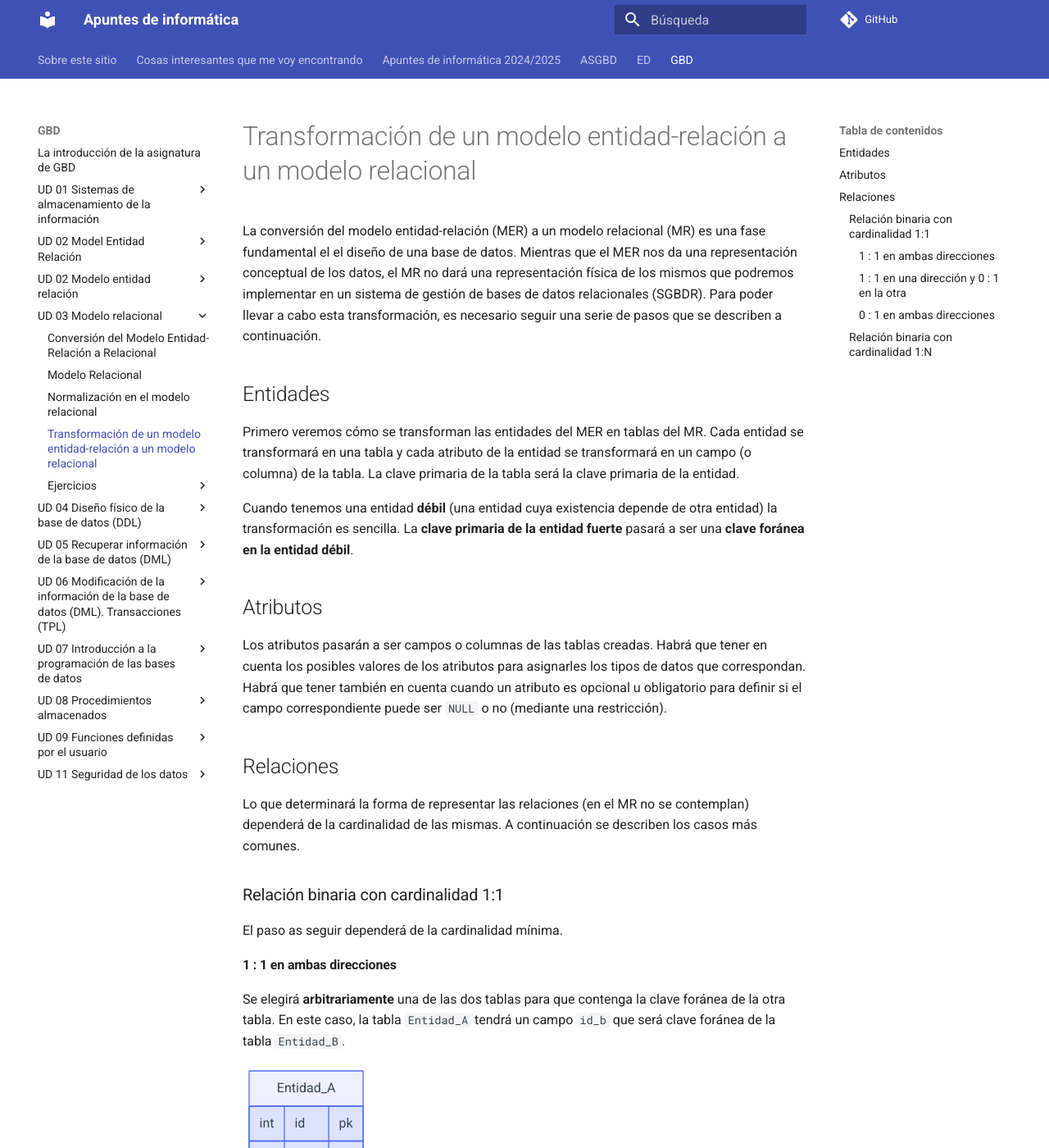
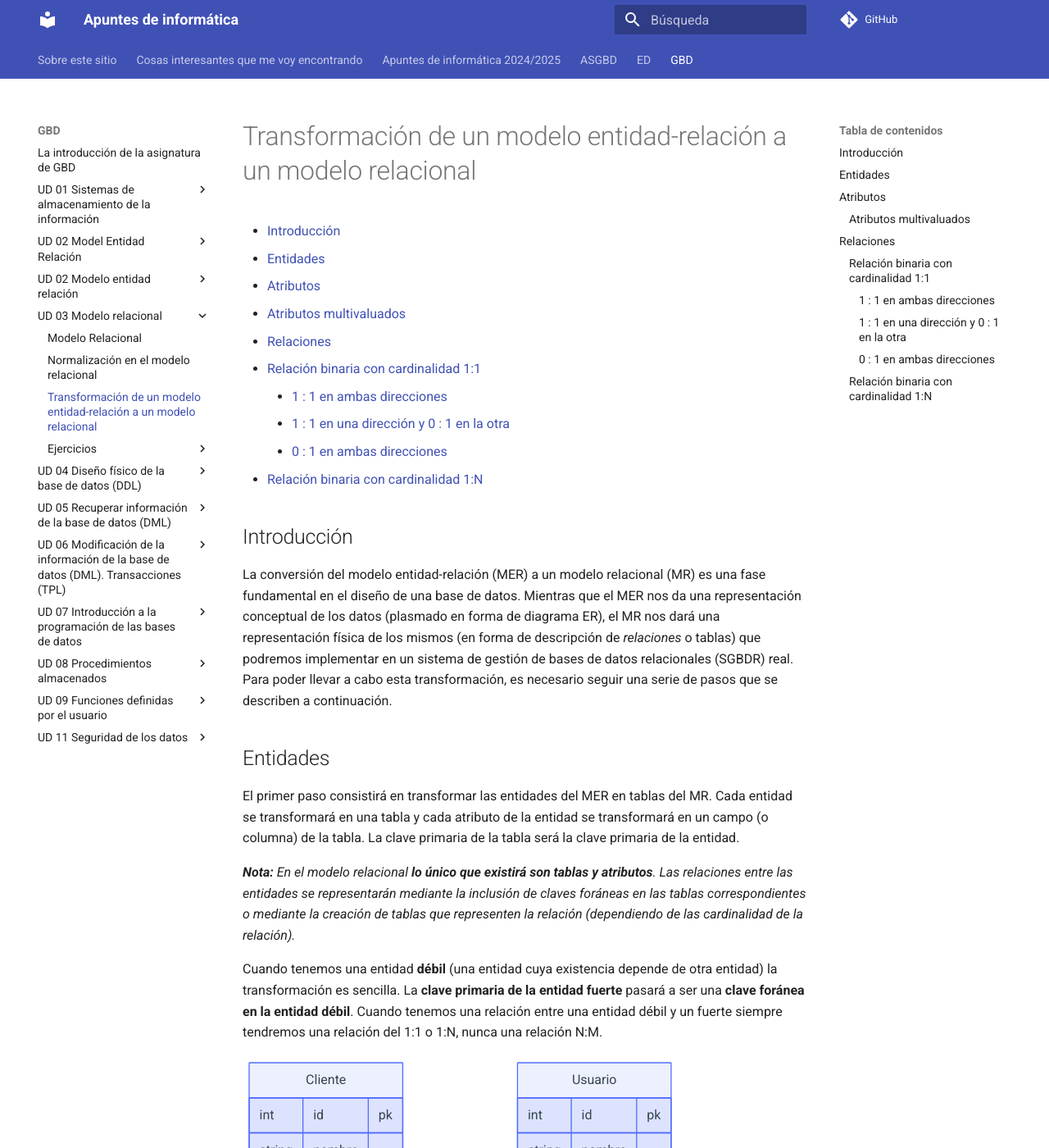
Before and after one commit to mmourazos/Curso-2024-2025, an MkDocs documentation site: the page built from docs/GBD/UD 03 - Modelo relacional/Transformación M ER - M relacional.md, in a window 1280 px wide and 1400 px high. Shown: the whole window at 82% size. Built offline with MkDocs 1.6.1 and Material for MkDocs 9.7.7, drawn with Linux system fonts in a browser that asks for light colours; comment, search, counter and statistics services are not loaded; some of the changed text lies outside the part shown.

Commit message:
Repaso modelo er a relacional.

````diff
--- a/docs/GBD/UD 03 - Modelo relacional/Conversión M ER - Relacional.md
+++ /dev/null
@@ -1,3 +0,0 @@
-# Conversión del Modelo Entidad-Relación a Relacional
-
-## Introducción
--- a/docs/GBD/UD 03 - Modelo relacional/Transformación M ER - M relacional.md
+++ b/docs/GBD/UD 03 - Modelo relacional/Transformación M ER - M relacional.md
@@ -1,16 +1,93 @@
 # Transformación de un modelo entidad-relación a un modelo relacional
 
-La conversión del modelo entidad-relación (MER) a un modelo relacional (MR) es una fase fundamental el el diseño de una base de datos. Mientras que el MER nos da una representación conceptual de los datos, el MR no dará una representación física de los mismos que podremos implementar en un sistema de gestión de bases de datos relacionales (SGBDR). Para poder llevar a cabo esta transformación, es necesario seguir una serie de pasos que se describen a continuación.
+<!-- toc -->
+
+- [Introducción](#introduccion)
+- [Entidades](#entidades)
+- [Atributos](#atributos)
+  * [Atributos multivaluados](#atributos-multivaluados)
+- [Relaciones](#relaciones)
+  * [Relación binaria con cardinalidad 1:1](#relacion-binaria-con-cardinalidad-11)
+    + [1 : 1 en ambas direcciones](#1--1-en-ambas-direcciones)
+    + [1 : 1 en una dirección y 0 : 1 en la otra](#1--1-en-una-direccion-y-0--1-en-la-otra)
+    + [0 : 1 en ambas direcciones](#0--1-en-ambas-direcciones)
+  * [Relación binaria con cardinalidad 1:N](#relacion-binaria-con-cardinalidad-1n)
+
+<!-- tocstop -->
+
+## Introducción
+
+La conversión del modelo entidad-relación (MER) a un modelo relacional (MR) es una fase fundamental en el diseño de una base de datos. Mientras que el MER nos da una representación conceptual de los datos (plasmado en forma de diagrama ER), el MR nos dará una representación física de los mismos (en forma de descripción de _relaciones_ o tablas) que podremos implementar en un sistema de gestión de bases de datos relacionales (SGBDR) real. Para poder llevar a cabo esta transformación, es necesario seguir una serie de pasos que se describen a continuación.
 
 ## Entidades
 
-Primero veremos cómo se transforman las entidades del MER en tablas del MR. Cada entidad se transformará en una tabla y cada atributo de la entidad se transformará en un campo (o columna) de la tabla. La clave primaria de la tabla será la clave primaria de la entidad.
+El primer paso consistirá en transformar las entidades del MER en tablas del MR. Cada entidad se transformará en una tabla y cada atributo de la entidad se transformará en un campo (o columna) de la tabla. La clave primaria de la tabla será la clave primaria de la entidad.
 
-Cuando tenemos una entidad **débil** (una entidad cuya existencia depende de otra entidad) la transformación es sencilla. La **clave primaria de la entidad fuerte** pasará a ser una **clave foránea en la entidad débil**.
+_**Nota:** En el modelo relacional **lo único que existirá son tablas y atributos**. Las relaciones entre las entidades se representarán mediante la inclusión de claves foráneas en las tablas correspondientes o mediante la creación de tablas que representen la relación (dependiendo de las cardinalidad de la relación)._
+
+Cuando tenemos una entidad **débil** (una entidad cuya existencia depende de otra entidad) la transformación es sencilla. La **clave primaria de la entidad fuerte** pasará a ser una **clave foránea en la entidad débil**. Cuando tenemos una relación entre una entidad débil y un fuerte siempre tendremos una relación del 1:1 o 1:N, nunca una relación N:M.
+
+```mermaid
+erDiagram
+
+Cliente ||--o{ Factura : tiene
+
+Usuario ||--|| Direccion : "vive en"
+
+Cliente {
+  int id pk
+  string nombre
+}
+
+Usuario {
+  int id pk
+  string nombre
+}
+
+Factura {
+  int id pk
+  int id_cliente fk
+}
+
+Direccion {
+  int id pk
+  int id_usuario fk
+}
+```
 
 ## Atributos
 
 Los atributos pasarán a ser campos o columnas de las tablas creadas. Habrá que tener en cuenta los posibles valores de los atributos para asignarles los tipos de datos que correspondan. Habrá que tener también en cuenta cuando un atributo es opcional u obligatorio para definir si el campo correspondiente puede ser `NULL` o no (mediante una restricción).
+
+### Atributos multivaluados
+
+Cuando una entidad tenga atributos multivaluados, estos se transformarán o no en una tabla nueva (como cualquier otra entidad) dependiendo de las siguientes consideraciones.
+
+Si el número de valores que puede tener el atributo multivaluado es fijo, se puede representar como un conjunto de campos en la tabla de la entidad a la que pertenece. Por ejemplo, si tenemos una entidad `Persona` con un atributo `teléfonos` que puede tener hasta 3 valores, se puede representar como `telefono1`, `telefono2` y `telefono3` (o `t_fijo`, `t_movil`, etc.) en la tabla `Persona`.
+
+Si el número de valores que puede tener el atributo multivaluado es variable, se creará una tabla nueva para representar este atributo que pasará a comportarse como una entidad.
+
+En esta tabla se incluirán los atributos multivaluados junto con la clave primaria de la entidad a la que pertenecen.
+
+Supongamos que decimos que un cliente puede tener multiples direcciones:
+
+```mermaid
+erDiagram
+
+Cliente ||--|{ Direccion : "tiene"
+
+Cliente {
+  int id pk
+  string nombre
+}
+
+Direccion {
+  int id pk
+  int id_cliente fk
+  string calle
+  string numero
+}
+```
 
 ## Relaciones
 
````
Also changed, not shown: other parts of docs/GBD/UD 03 - Modelo relacional/Transformación M ER - M relacional.md (+6 -2 lines).
